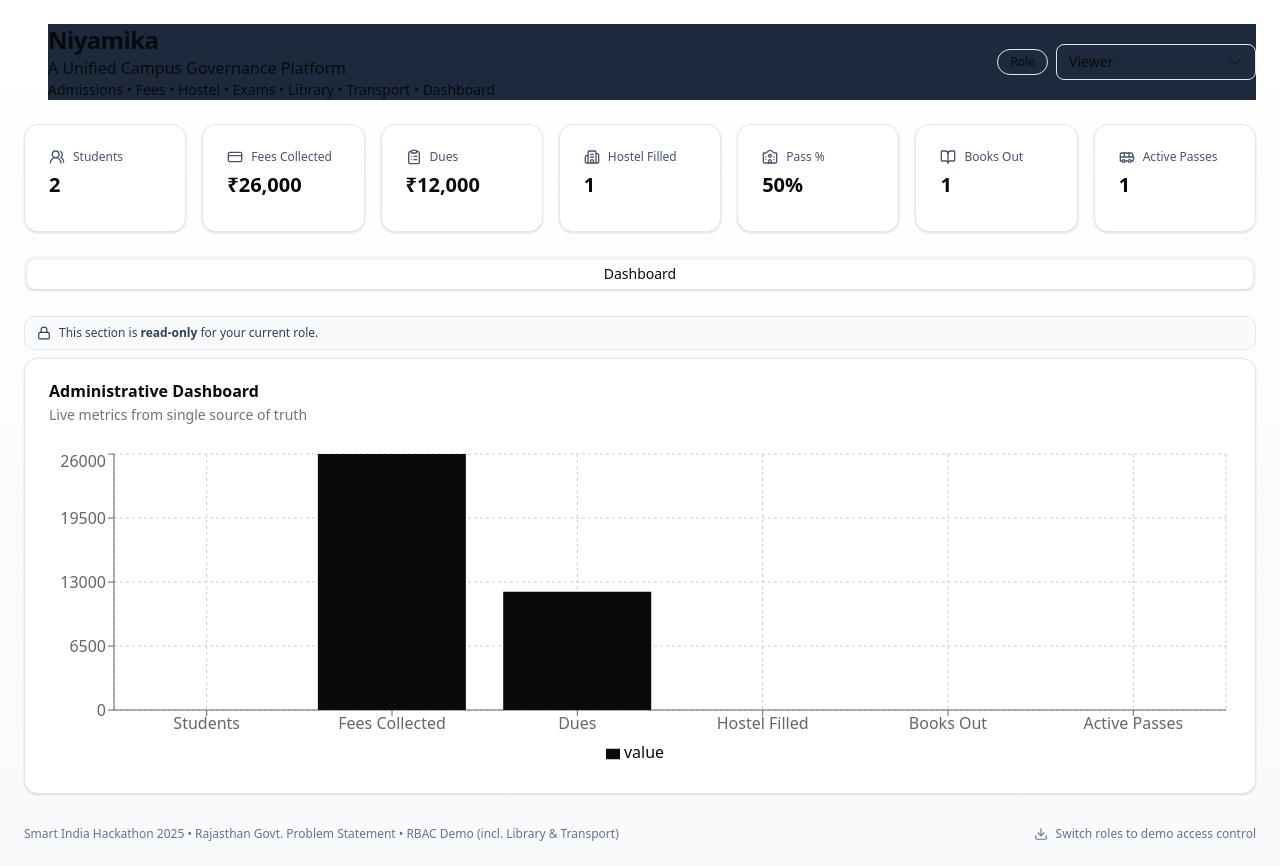
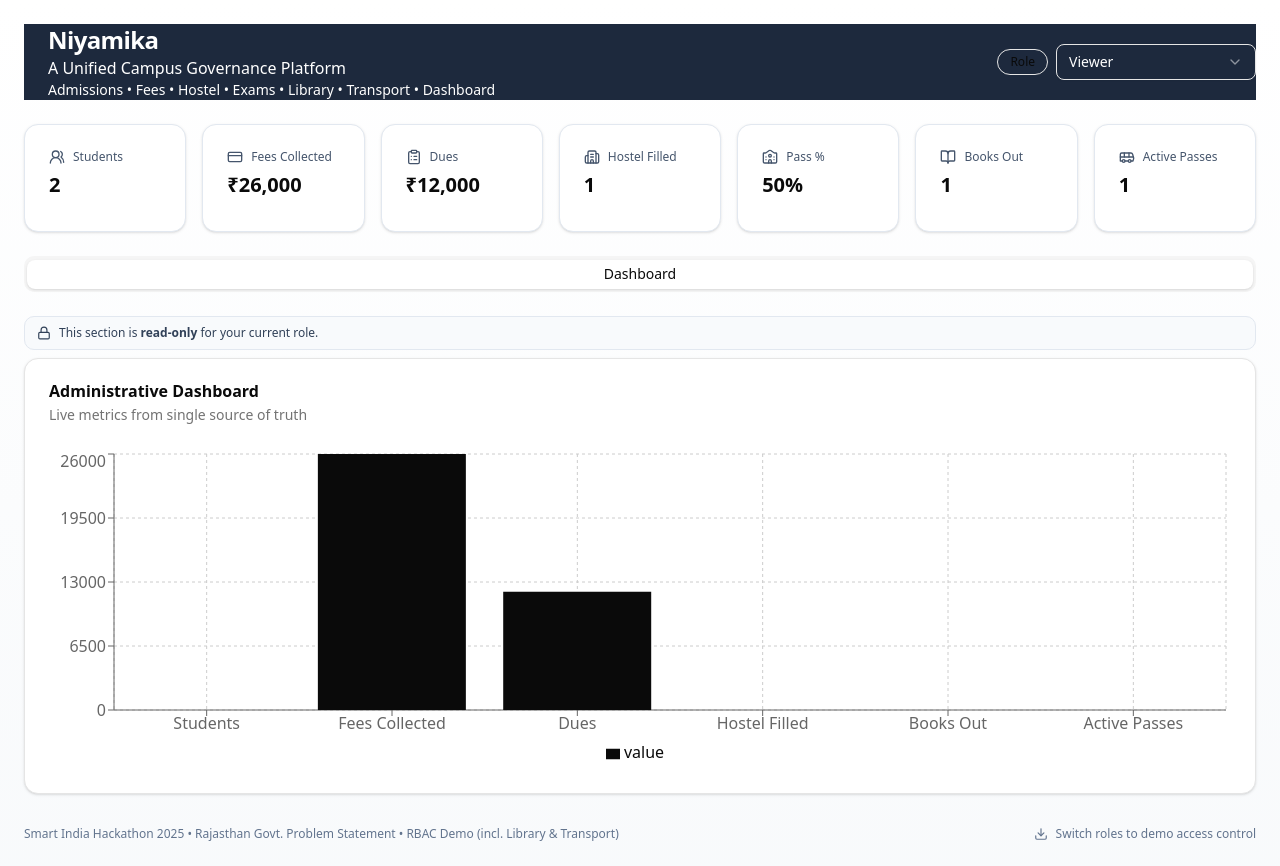
Before and after one commit to nandani3106/ERP, a Next.js app: page / in a window 1280 px wide. Built offline with nearby package versions, Linux system fonts and the light colour scheme.

Commit message:
7th commit

```diff
--- a/app/page.tsx
+++ b/app/page.tsx
@@ -511,20 +511,20 @@ export default function Page() {
     <div className='min-h-screen bg-gradient-to-b from-white to-slate-50 p-6'>
       <div className='mx-auto max-w-7xl'>
         {/* Header */}
-        <div className='mb-6 ml-6  bg-slate-800 flex flex-col gap-3 sm:flex-row sm:items-center sm:justify-between'>
+        <div className='mb-6 bg-slate-800 text-white flex flex-col gap-3 sm:flex-row sm:items-center sm:justify-between'>
           <div>
-            <h1 className='text-2xl font-bold tracking-tight'>
+            <h1 className='ml-6 text-2xl font-bold tracking-tight'>
              Niyamika
             </h1>
-            <h3> A Unified Campus Governance Platform</h3>
-            <p className='text-sm'>
+            <h3 className='ml-6'> A Unified Campus Governance Platform</h3>
+            <p className='ml-6 text-sm'>
               Admissions • Fees • Hostel • Exams • Library • Transport •
               Dashboard
             </p>
           </div>
           {/* Role Switcher */}
           <div className='flex items-center gap-2'>
-            <Badge variant='outline' className='rounded-full px-3 py-1'>
+            <Badge variant='outline' className='rounded-full px-3 py-1 bg-whitead'>
               Role
             </Badge>
             <Select value={role} onValueChange={(v) => setRole(v as Role)}>
```
